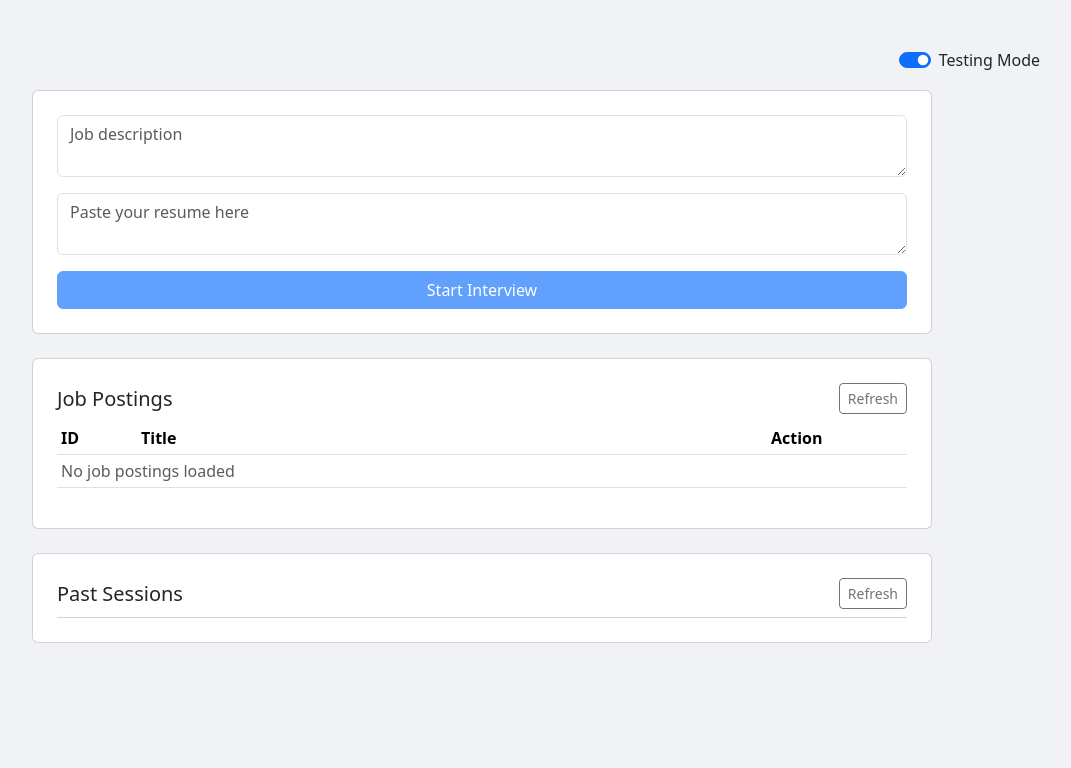
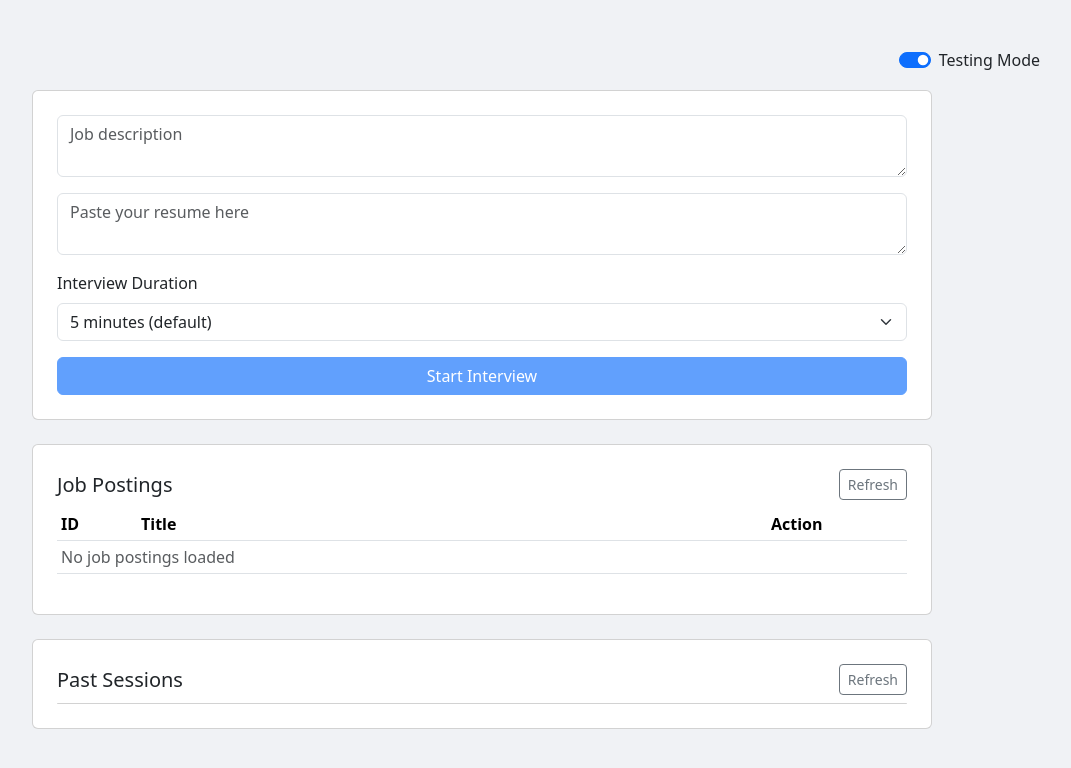
Before and after one commit to venkat299/interview-flow, a plain HTML site: page test_frontend/index.html in a window 1280 px wide. Shown: the whole page, without its empty margins (158-1229 px from the left). Drawn offline with nearby package versions, Linux system fonts and the light colour scheme; no server answers.

Commit message:
added 5 min interview option

```diff
--- a/test_frontend/index.html
+++ b/test_frontend/index.html
@@ -20,6 +20,14 @@
             </div>
             <div class="mb-3">
                 <textarea id="resume" class="form-control" placeholder="Paste your resume here"></textarea>
+            </div>
+            <div class="mb-3">
+                <label for="time-limit" class="form-label">Interview Duration</label>
+                <select id="time-limit" class="form-select">
+                    <option value="300" selected>5 minutes (default)</option>
+                    <option value="600">10 minutes</option>
+                    <option value="900">15 minutes</option>
+                </select>
             </div>
             <button id="start-button" class="btn btn-primary w-100" disabled>Start Interview</button>
         </div>
@@ -158,8 +166,9 @@
     document.getElementById('start-button').addEventListener('click', () => {
         const jd = jobDescEl.value;
         const resume = resumeEl.value;
-        // Defaults after removing time/word dropdowns
-        const timeLimit = 900; // 15 minutes
+        // Read selected interview duration (seconds); default to 5 minutes
+        const sel = document.getElementById('time-limit');
+        const timeLimit = sel ? (parseInt(sel.value, 10) || 300) : 300;
         const wordLimit = 1500; // ~1500 words
         sessionStorage.setItem('job_description', jd);
         sessionStorage.setItem('candidate_resume', resume);
```
